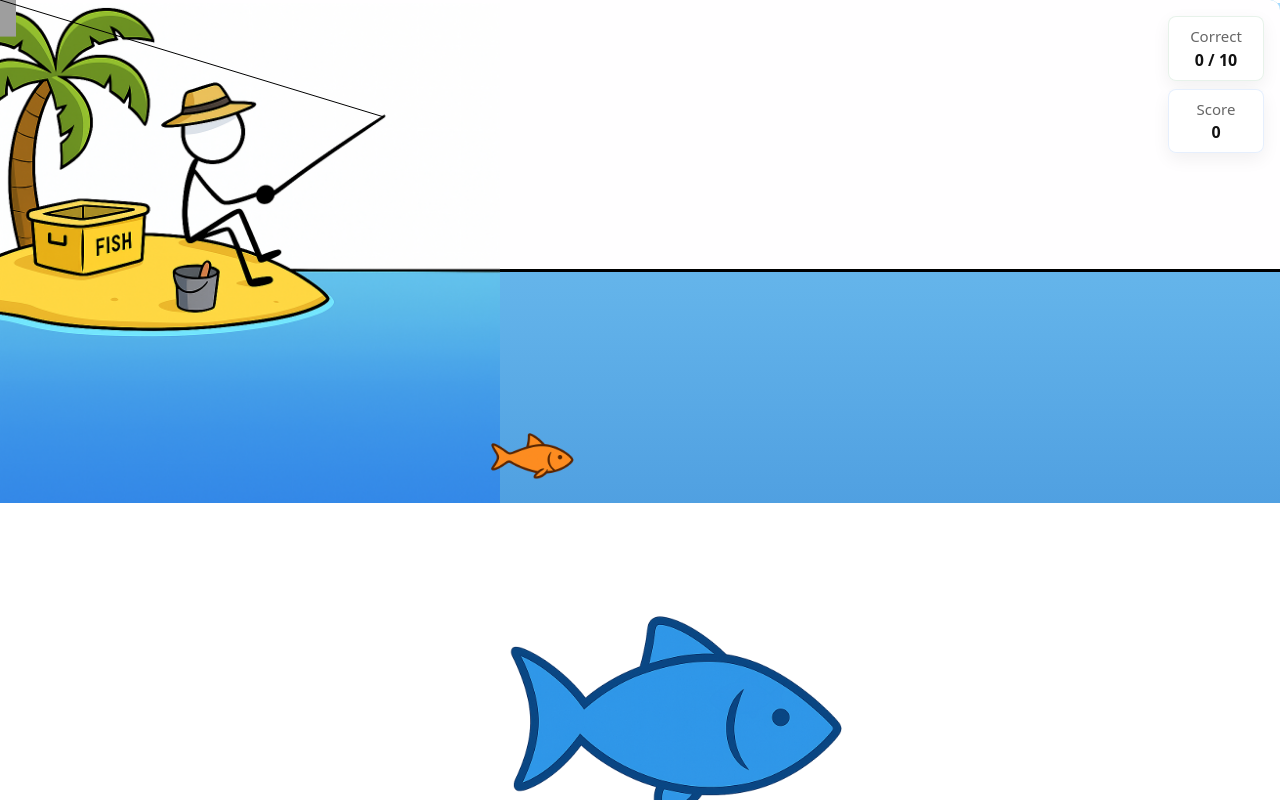
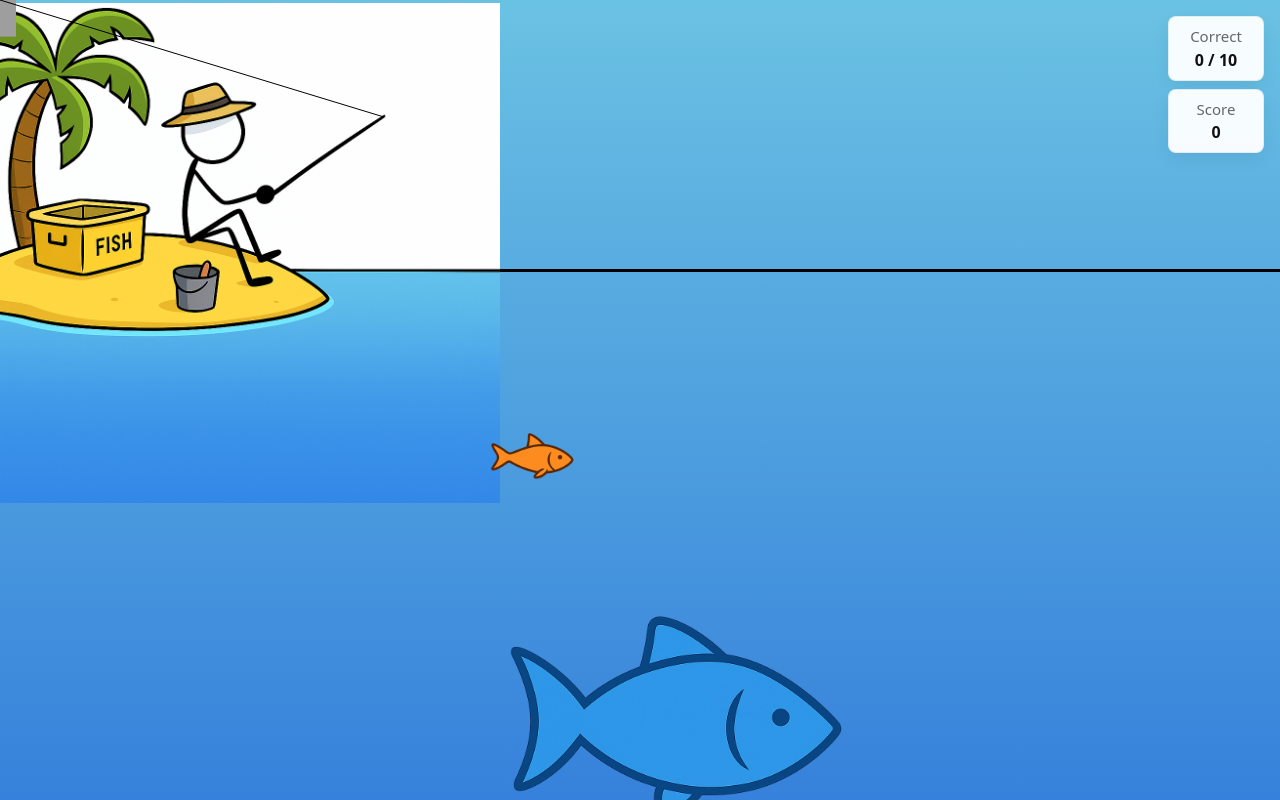
Before and after one commit to 4-gent/phisherman, a React (Create React App) app in the folder frontend/: page /quiz in a window 1280 px wide. Built offline with nearby package versions, Linux system fonts and the light colour scheme; grey boxes are pictures that could not be loaded.

Commit message:
quiz changes and removal of waves

```diff
--- a/frontend/src/routes/quiz.js
+++ b/frontend/src/routes/quiz.js
@@ -1,7 +1,6 @@
 import React, { useState, useEffect, useRef } from 'react'
 import '../styles/quiz.css'
 import fisherman from '../styles/images/fishing.png'
-import wave from '../styles/images/support_images/wave.svg'
 import fish from '../styles/images/fish1.png'
 import FishHook from '../styles/images/fishHook.png'
 import FishA from '../styles/images/fishA.png'
@@ -40,15 +39,13 @@ export default function Quiz() {
         return () => window.removeEventListener('resize', updateAnchorFromImage)
 
     }, [])
+
     // quiz counters
     const totalQuestions = 10;
     const [correctCount, setCorrectCount] = useState(0);
     const [score, setScore] = useState(0);
 
     return(
-        <div className='quiz-container'>
-            {/* corporate wave background */}
-            <img src={wave} className='quiz-wave' alt='wave background' />
         <div className='quiz-scene'>
             {/* small centered box inside the scene */}
             <div className='white-box' />
@@ -63,6 +60,7 @@ export default function Quiz() {
                     <div className='tracker-value'>{score}</div>
                 </div>
             </div>
+
         <div className='quiz-body'>
             <div className='quiz-midbar' />
             {/* <div className='water-background' /> */}
@@ -75,14 +73,11 @@ export default function Quiz() {
                     onLoad={updateAnchorFromImage}
                 />
             </div>
-            <img src={FishA} alt="fish" className='fishiesA'/>
-            <img src={FishB} alt="fish" className='fishiesB'/>
-            <img src={FishC} alt="fish" className='fishiesC'/>
+                <img src={FishA} alt="fish" className='fishiesA'/>
+                <img src={FishB} alt="fish" className='fishiesB'/>
+                <img src={FishC} alt="fish" className='fishiesC'/>
             </div>
-
-            {/* score box */}
             <CursorFollowImage anchor={anchor} />
-        </div>
         </div>
     )
 }
--- a/frontend/src/styles/quiz.css
+++ b/frontend/src/styles/quiz.css
@@ -1,40 +1,18 @@
-
 .quiz-scene {
     width: 100%;
     height: 100vh;
     background-color: #ffffff;
-    border-radius: 10px;
     overflow: hidden;
     position: relative;
 }
 
-/* corporate wave placed in quiz-container */
-.quiz-wave{
-    position: absolute;
-    top: 0;
-    left: 0;
-    width: 100vw;
-    z-index: 0;
-    opacity: 0.95;
-    animation: wave 3s ease-in-out infinite alternate;
-}
-
-@keyframes wave{
-    0% {transform: translateX(6px) rotate(-0.4deg);}
-    50% {transform: translateX(0) rotate(0.4deg);}
-    100% {transform: translateX(6px) rotate(-0.4deg);}
-}
-
 .white-box {
-    position: absolute;
     top: 50px;
+    left: 50%;
     transform: translate(-50%, -50%);
     width: 500vh;
     height: 437.9px;
     background: #fffeff;
-    /* display: flex;
-    align-items: center;
-    justify-content: center; */
 }
 
 .top-right-panel {
@@ -62,14 +40,10 @@
 .score-box { border: 1px solid rgba(54, 123, 232, 0.12); }
 
 .quiz-body {
-    background: linear-gradient(
-    180deg,
-    rgba(120, 200, 240, 1),
-    rgba(110, 190, 238, 1),
-    rgba(95, 175, 232, 1),
-    rgba(80, 160, 225, 1)
-    );
-    min-height: 50px;
+    /* fill the entire scene so the blue gradient extends from top to bottom */
+    position: absolute;
+    inset: 0; /* top:0; right:0; bottom:0; left:0; */
+    background: linear-gradient(180deg, #6ac2e3 0%, #3681db 100%);
     width: 100%;
 }
 
@@ -82,7 +56,7 @@
 .fisherman-image {
     width: 500px;  /* You can adjust this value */
     height: 500px; /* You can adjust this value */
-    object-fit: contain; /* This maintains aspect ratio */
+    object-fit: contain;
     transform-origin: center;
     position: sticky;
     overflow: clip;
@@ -113,8 +87,6 @@
     will-change: transform;
     animation: swim var(--swim-duration) linear var(--swim-delay) infinite;
 }
-
-
 
 /* Add this class to make a fish swim right-to-left and face the other way */
 .fishiesB {
```
